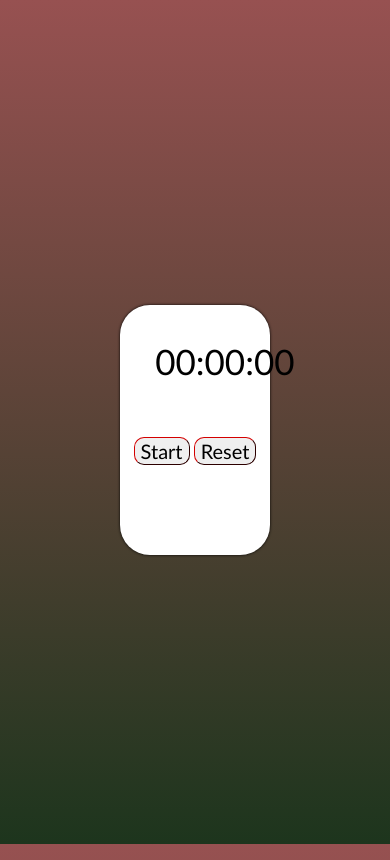
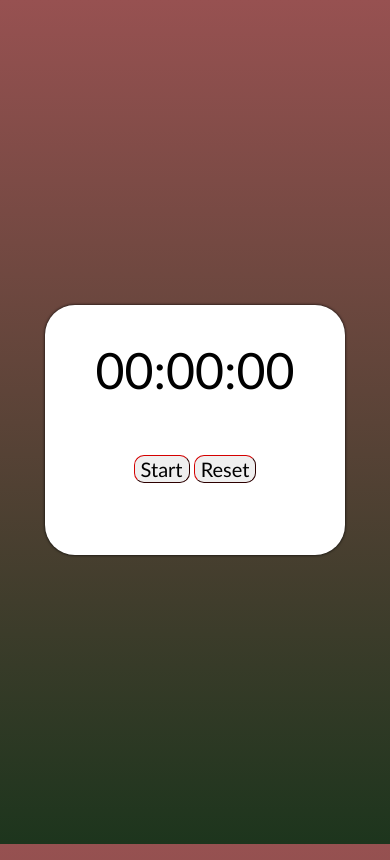
Before and after one commit to Blancher/stopwatch, a plain HTML site: page index.html in a window 390 px wide. Drawn offline with Linux system fonts and the light colour scheme.

Commit message:
Update style.css

```diff
--- a/style.css
+++ b/style.css
@@ -46,14 +46,14 @@ button:active {
     transition: .1s;
 }
 
-@media only screen and (max-width: 800px) {
+@media only screen and (max-width: 1060px) {
     #timer {
         font-size: 50px;
     }
 }
 
-@media only screen and (max-width: 700px) {
-    #timer {
-        font-size: 35px;
+@media only screen and (max-width: 820px) {
+    .container {
+        width: 80%;
     }
 }
```
